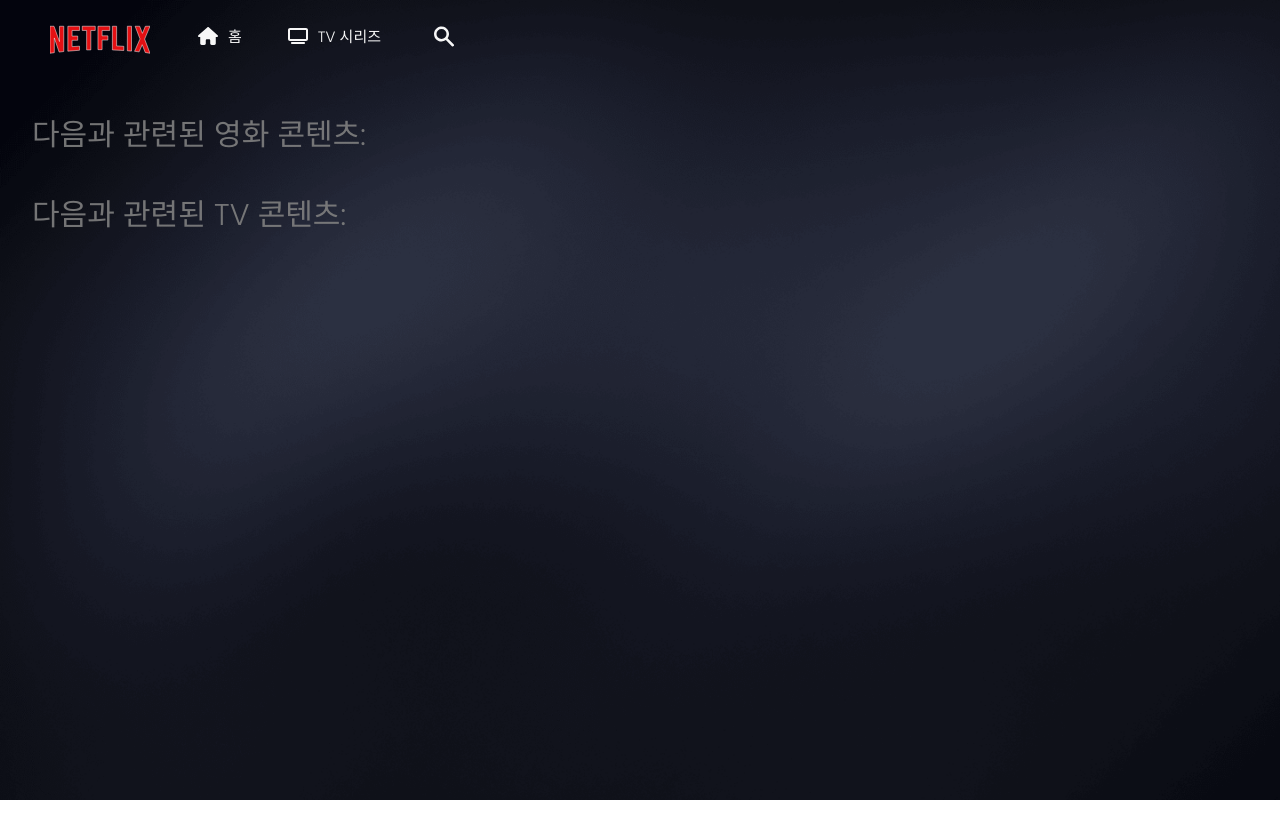
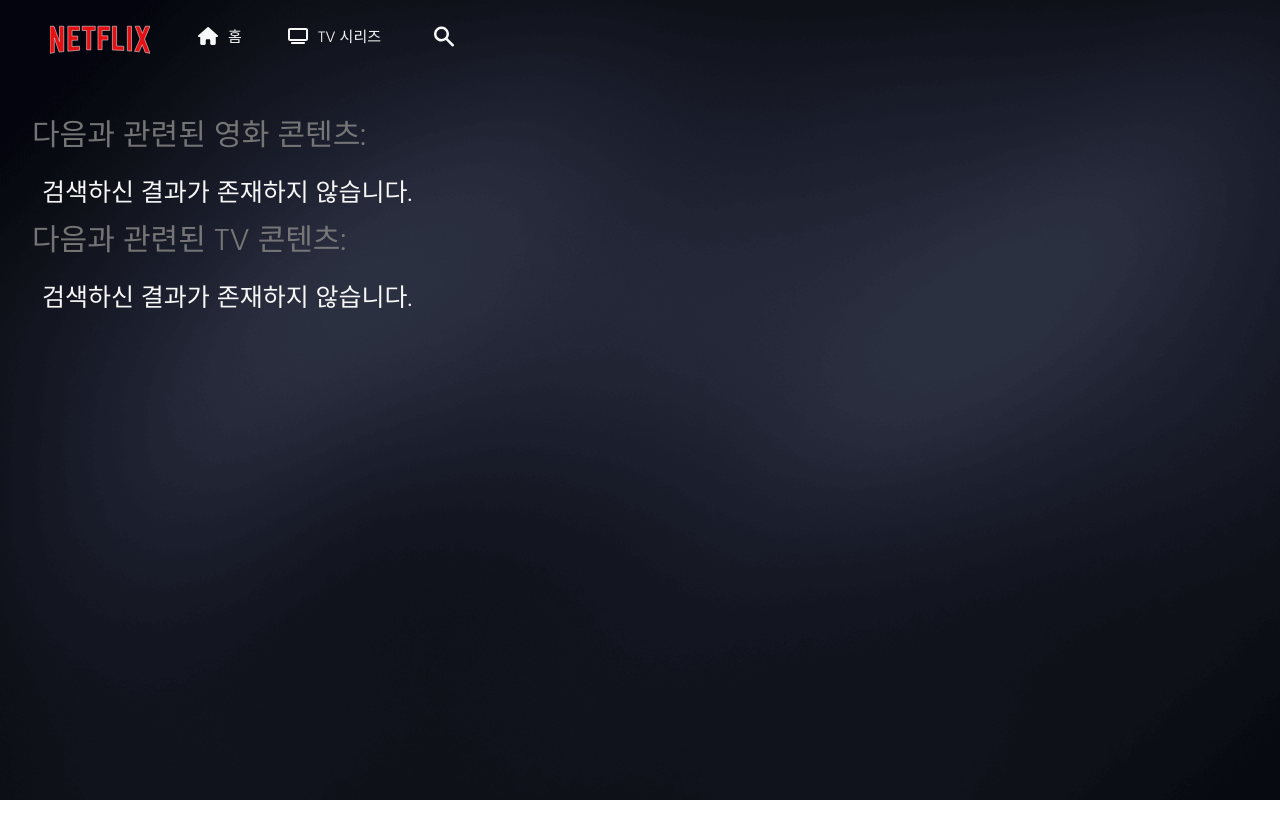
Before and after one commit to peacemaker474/1405flix, a React (Create React App) app: page /search in a window 1280 px wide. Shown: the top 838 px of the page. Built offline with nearby package versions, Linux system fonts and the light colour scheme.

Commit message:
[REFACTOR] Change Ternary Operator and Fix SearchPage
삼항 연산자 수정 및 검색 페이지 버그 해결

```diff
--- a/src/components/MovieSlider/MoviesSlider.tsx
+++ b/src/components/MovieSlider/MoviesSlider.tsx
@@ -68,7 +68,7 @@ function MoviesSlider({ movieData, handleMoveDetail, offset, kind, title }: IMov
                                     type: "tween"
                                 }}
                             >
-                                <motion.img variants={imgVariants} src={makePath(movie.backdrop_path ? movie.backdrop_path : movie.poster_path, "w500")} />
+                                <motion.img variants={imgVariants} src={makePath(movie.backdrop_path || movie.poster_path, "w500")} />
                                 <InfoBox variants={infoVariants}>
                                     <InfoTitle>  {movie.title}  </InfoTitle>
                                     <ToggleBtn onClick={() => handleMoveDetail(movie.id + kind)}>
--- a/src/components/Search/SearchMovie.tsx
+++ b/src/components/Search/SearchMovie.tsx
@@ -22,7 +22,7 @@ function SearchMovie({ keyword, searchMovieData, handleMovieDetail }: ISearchMov
                 {searchMovieData && searchMovieData?.length === 0 ? <NoneTitle> 검색하신 결과가 존재하지 않습니다. </NoneTitle> :
                     searchMovieData?.map((list) => (
                         <SearchList key={list.id} variants={listVariants} initial="normal" whileHover="hover" transition={{ type: "tween" }}>
-                            <motion.img variants={searchImgVariants} src={makePath(list.backdrop_path ? list.backdrop_path : list.poster_path, "w500")} />
+                            <motion.img variants={searchImgVariants} src={makePath(list.backdrop_path || list.poster_path, "w500")} />
                             <SearchInfoBox variants={infoVariants}>
                                 <h3> {list.title} </h3>
                                 <ToggleBtn onClick={handleMovieDetail(list.id + "")}>
--- a/src/components/Search/SearchTVShows.tsx
+++ b/src/components/Search/SearchTVShows.tsx
@@ -23,7 +23,7 @@ function SearchTVShows({ keyword, searchTVData, handleTVDetail }: ISearchTVProps
                 {searchTVData && searchTVData?.length === 0 ? <NoneTitle> 검색하신 결과가 존재하지 않습니다. </NoneTitle> :
                     searchTVData?.map((list) => (
                         <SearchList key={list.id} variants={listVariants} initial="normal" whileHover="hover" transition={{ type: "tween" }}>
-                            <motion.img variants={searchImgVariants} src={makePath(list.backdrop_path ? list.backdrop_path : list.poster_path, "w500")} />
+                            <motion.img variants={searchImgVariants} src={makePath(list.backdrop_path || list.poster_path, "w500")} />
                             <SearchInfoBox variants={infoVariants}>
                                 <h3> {list.name} </h3>
                                 <ToggleBtn onClick={handleTVDetail(list.id + "")}>
--- a/src/components/TVDetail/TVDetailInfo.tsx
+++ b/src/components/TVDetail/TVDetailInfo.tsx
@@ -9,7 +9,7 @@ interface ITVDetailProps {
 function TVDetailInfo({ infoData }: ITVDetailProps) {
     return (
         <>
-            <DetailCover bgPhoto={makePath(infoData.backdrop_path ? infoData.backdrop_path : infoData.poster_path, "w500")} />
+            <DetailCover bgPhoto={makePath(infoData.backdrop_path || infoData.poster_path, "w500")} />
             <TVTitle> {infoData.name} </TVTitle>
             <TVContent>
                 <TVOverview> {infoData.overview ? infoData.overview : "내용이 없습니다."} </TVOverview>
--- a/src/components/TVSlider/TVShowsSlider.tsx
+++ b/src/components/TVSlider/TVShowsSlider.tsx
@@ -68,7 +68,7 @@ function TVShowsSlider({ tvsData, handleMoveDetail, offset, kind, title }: ITVSh
                                     type: "tween"
                                 }}
                             >
-                                <motion.img variants={imgVariants} src={makePath(show.backdrop_path ? show.backdrop_path : show.poster_path, "w500")} />
+                                <motion.img variants={imgVariants} src={makePath(show.backdrop_path || show.poster_path, "w500")} />
                                 <InfoBox variants={infoVariants}>
                                     <InfoTitle>  {show.name}  </InfoTitle>
                                     <ToggleBtn onClick={() => handleMoveDetail(show.id + kind)}>
--- a/src/pages/HomePage.tsx
+++ b/src/pages/HomePage.tsx
@@ -55,27 +55,27 @@ function HomePage() {
             </Banner>
             <Sliders>
                 <MoviesSlider
-                    movieData={movieData[0].data ? movieData[0].data?.results.slice(1) : []}
+                    movieData={movieData[0].data?.results.slice(1) || []}
                     handleMoveDetail={handleMoveDetail}
                     offset={offset}
                     kind="now"
                 />
                 <MoviesSlider
-                    movieData={movieData[1].data ? movieData[1].data?.results : []}
+                    movieData={movieData[1].data?.results || []}
                     handleMoveDetail={handleMoveDetail}
                     offset={offset}
                     kind="moviePopular"
                     title="현재 인기가 많은 영화"
                 />
                 <MoviesSlider
-                    movieData={movieData[2].data ? movieData[2].data?.results : []}
+                    movieData={movieData[2].data?.results || []}
                     handleMoveDetail={handleMoveDetail}
                     offset={offset}
                     kind="topRated"
                     title="현재까지 가장 인기많은 영화"
                 />
                 <MoviesSlider
-                    movieData={movieData[3].data ? movieData[3].data?.results : []}
+                    movieData={movieData[3].data?.results || []}
                     handleMoveDetail={handleMoveDetail}
                     offset={offset}
                     kind="upcoming"
--- a/src/pages/SearchPage.tsx
+++ b/src/pages/SearchPage.tsx
@@ -8,7 +8,7 @@ import MovieDetail from "../components/MovieDetail/MovieDetail";
 import TVDetail from "../components/TVDetail/TVDetail";
 import SearchMovie from "../components/Search/SearchMovie";
 import SearchTVShows from "../components/Search/SearchTVShows";
-import { useCallback } from "react";
+import { useCallback, useEffect } from "react";
 
 const SearchWrapper = styled.div`
     width: 100%;
@@ -27,11 +27,15 @@ function SearchPage() {
     const searchData = useQueries([
         {
             queryKey: ['search', 'movies'],
-            queryFn: () => getSearchMovie(keyword ? keyword : ""),
+            queryFn: () => getSearchMovie(keyword || ""),
+            refetchOnWindowFocus: false,
+            cacheTime: 0,
         },
         {
             queryKey: ['search', 'TVShow'],
-            queryFn: () => getSearchTV(keyword ? keyword : ""),
+            queryFn: () => getSearchTV(keyword || ""),
+            refetchOnWindowFocus: false,
+            cacheTime: 0,
         }
     ]);
 
@@ -45,20 +49,25 @@ function SearchPage() {
         navigate(`/search/tvShows/${tvId}`)
     }, [navigate]);
 
+    useEffect(() => {
+        searchData[0].refetch();
+        searchData[1].refetch();
+    }, [keyword])
+
     if (isLoading) return <LoadingPage />
 
 
     return (
         <SearchWrapper>
             <SearchMovie
-                searchMovieData={searchData[0] ? searchData[0].data?.results : []}
+                searchMovieData={searchData[0].data?.results || []}
                 handleMovieDetail={handleMovieDetail}
-                keyword={keyword!}
+                keyword={keyword || ""}
             />
             <SearchTVShows
-                searchTVData={searchData[1] ? searchData[1].data?.results : []}
+                searchTVData={searchData[1].data?.results || []}
                 handleTVDetail={handleTVDetail}
-                keyword={keyword!}
+                keyword={keyword || ""}
             />
             {movieMatch && <MovieDetail detailLayout={movieMatch.params.movieId || ""} />}
             {tvShowMatch && <TVDetail detailLayout={tvShowMatch.params.tvId || ""} />}
```
Also changed, not shown: src/pages/TVShowPage.tsx (+4 -4 lines).
